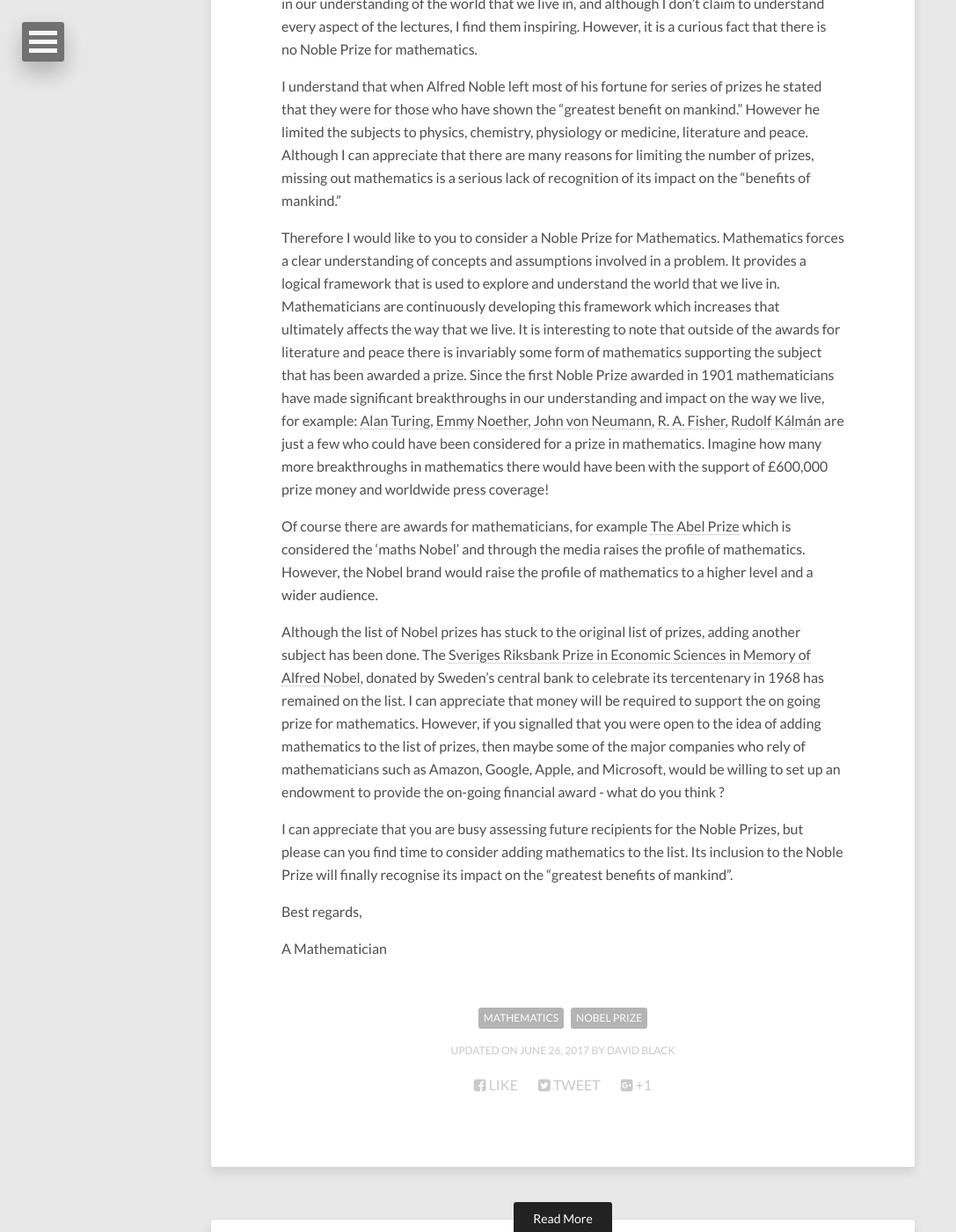
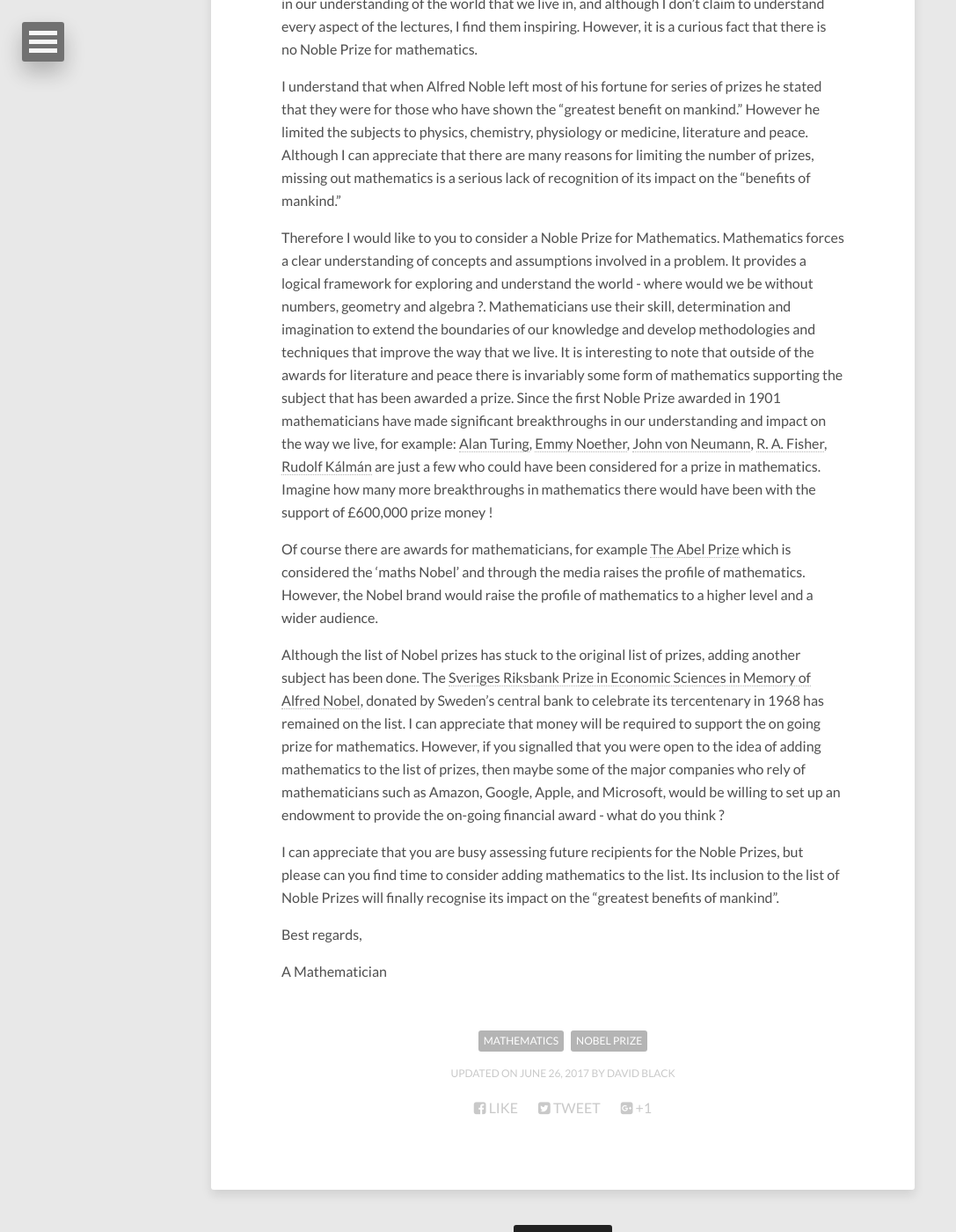
Before and after one commit to dtinblack/dtinblack.github.io, a Jekyll site: the page built from _posts/2016-06-26-noble-prize-mathematics.md, in a window 1280 px wide and 1400 px high, scrolled down 435 px. Shown: the whole window at 88% size, without its empty margins (0-1087 px from the left). Built offline with Jekyll 4.4.1, drawn with Linux system fonts in a browser that asks for light colours; nearby versions of some CDN libraries.

Commit message:
improved a few sentences

```diff
--- a/_posts/2016-06-26-noble-prize-mathematics.md
+++ b/_posts/2016-06-26-noble-prize-mathematics.md
@@ -21,7 +21,7 @@
 of mankind.”
 
 Therefore I would like to you to consider a Noble Prize for Mathematics. Mathematics forces
-a clear understanding of concepts and assumptions involved in a problem. It provides a logical framework that is used to explore and understand the world that we live in. Mathematicians are continuously developing this framework which increases that ultimately affects the way that we live. It is interesting to note that outside of the awards for literature and peace there is invariably some form of mathematics supporting the subject that has been awarded a prize. Since the first Noble Prize awarded in 1901 mathematicians have made significant breakthroughs in our understanding and impact on the way we live, for example: [Alan Turing](https://en.wikipedia.org/wiki/Alan_Turing), [Emmy Noether](https://en.wikipedia.org/wiki/Emmy_Noether), [John von Neumann](https://en.wikipedia.org/wiki/John_von_Neumann), [R. A. Fisher](https://en.wikipedia.org/wiki/Ronald_Fisher), [Rudolf Kálmán](https://en.wikipedia.org/wiki/Rudolf_E._K%C3%A1lm%C3%A1n) are just a few who could have been considered for a prize in mathematics. Imagine how many more breakthroughs in mathematics there would have been with the support of £600,000 prize money and worldwide press coverage!
+a clear understanding of concepts and assumptions involved in a problem. It provides a logical framework for exploring and understand the world - where would we be without numbers, geometry and algebra ?. Mathematicians use their skill, determination and imagination to extend the boundaries of our knowledge and develop methodologies and techniques that improve the way that we live. It is interesting to note that outside of the awards for literature and peace there is invariably some form of mathematics supporting the subject that has been awarded a prize. Since the first Noble Prize awarded in 1901 mathematicians have made significant breakthroughs in our understanding and impact on the way we live, for example: [Alan Turing](https://en.wikipedia.org/wiki/Alan_Turing), [Emmy Noether](https://en.wikipedia.org/wiki/Emmy_Noether), [John von Neumann](https://en.wikipedia.org/wiki/John_von_Neumann), [R. A. Fisher](https://en.wikipedia.org/wiki/Ronald_Fisher), [Rudolf Kálmán](https://en.wikipedia.org/wiki/Rudolf_E._K%C3%A1lm%C3%A1n) are just a few who could have been considered for a prize in mathematics. Imagine how many more breakthroughs in mathematics there would have been with the support of £600,000 prize money !
 
 Of course there are awards for mathematicians, for example [The Abel Prize](http://www.abelprize.no/) which is considered the 'maths Nobel' and through the media raises the profile of mathematics. However, the Nobel brand would raise the profile of mathematics to a higher level and a wider audience.
 
@@ -33,7 +33,7 @@
 financial award - what do you think ?
 
 I can appreciate that you are busy assessing future recipients for the Noble Prizes, but please
-can you find time to consider adding mathematics to the list. Its inclusion to the Noble Prize
+can you find time to consider adding mathematics to the list. Its inclusion to the list of Noble Prizes
 will finally recognise its impact on the “greatest benefits of mankind”.
 
 Best regards,
```
Also changed, not shown: 1 other file.
